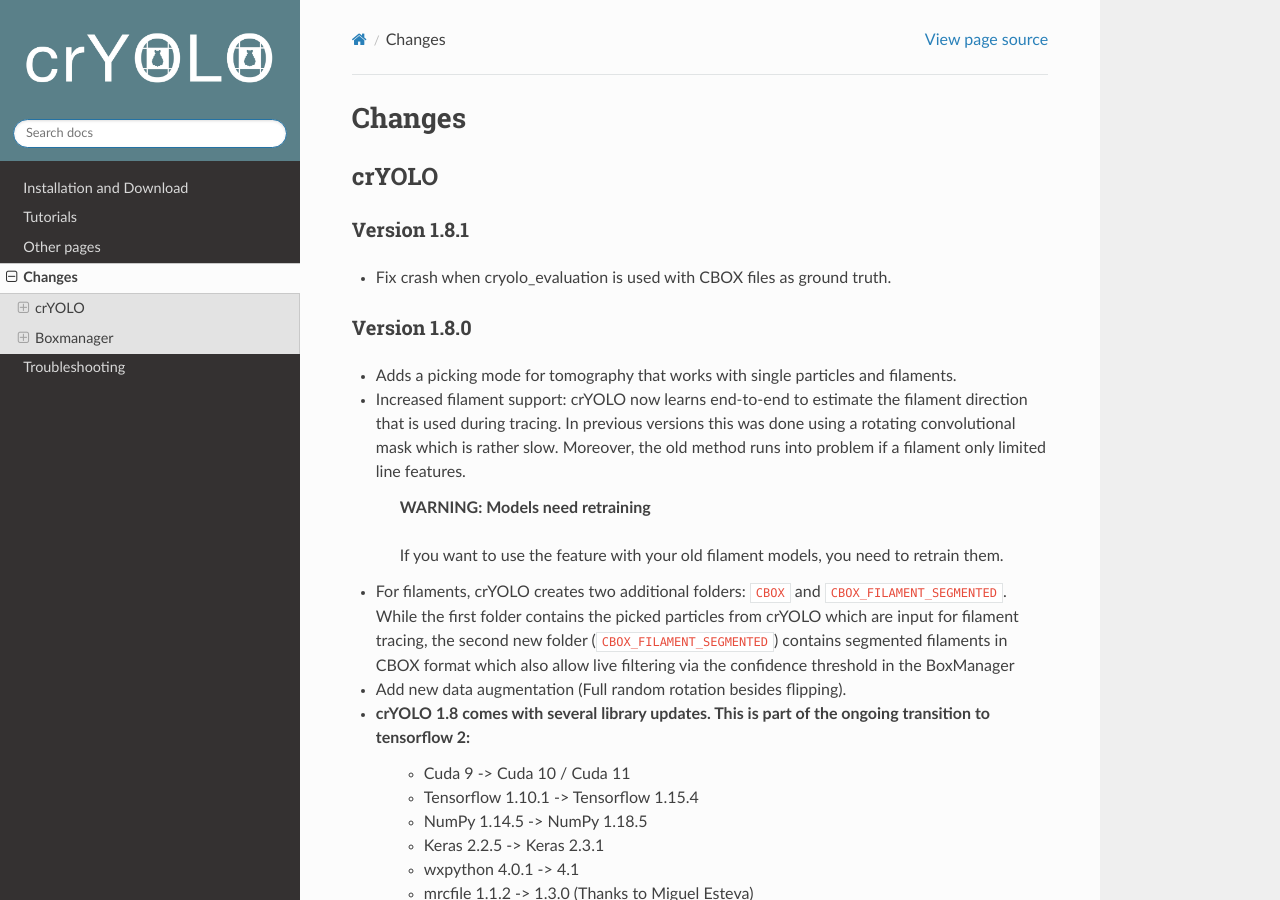
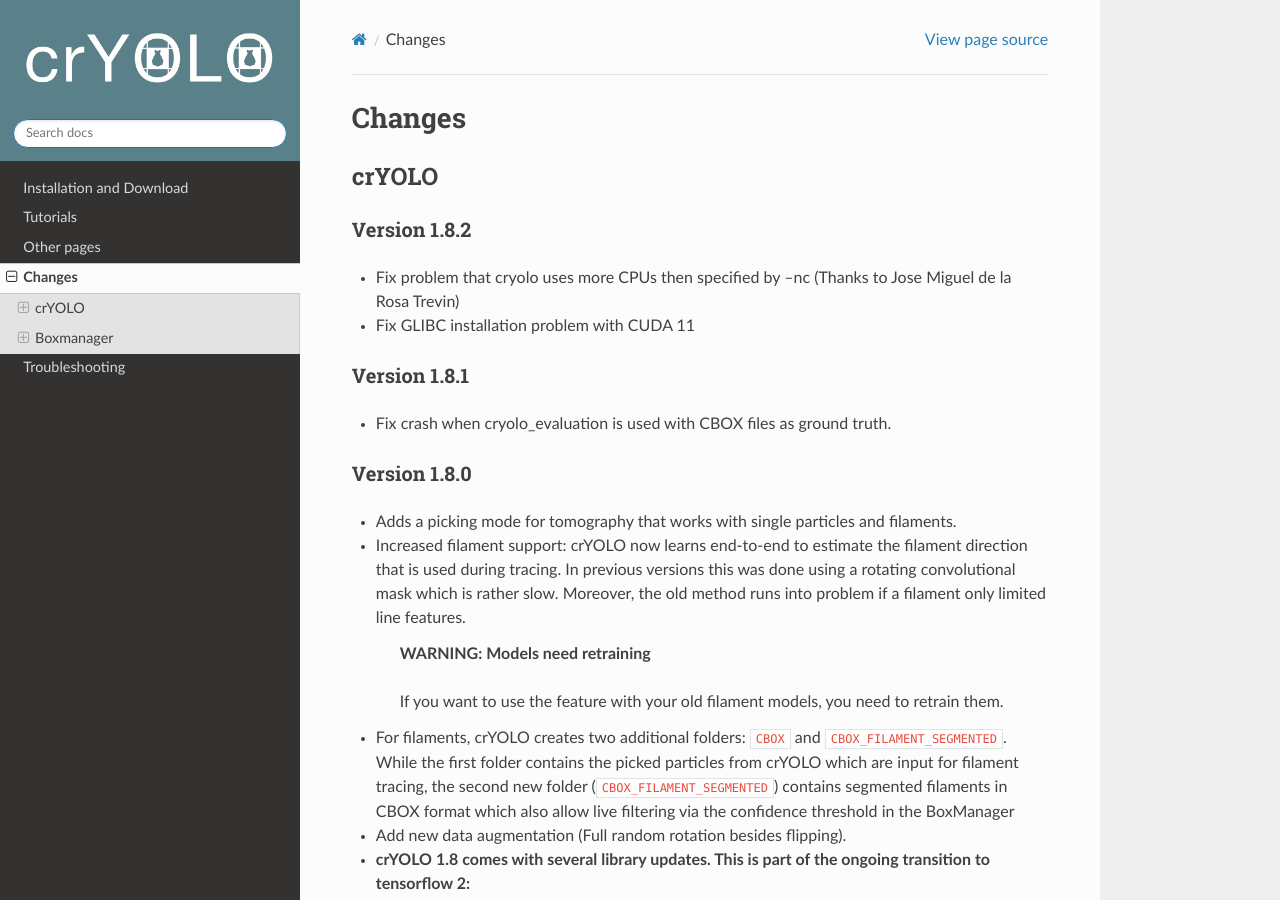
Before and after one commit to MPI-Dortmund/cryolo, a Sphinx documentation site: the page built from source/changes.rst, in a window 1280 px wide and 900 px high. Built offline with Sphinx 7.4.7 and the Read the Docs theme 2.0.0, drawn with Linux system fonts in a browser that asks for light colours.

Commit message:
update changes

```diff
--- a/source/changes.rst
+++ b/source/changes.rst
@@ -3,6 +3,12 @@
 
 crYOLO
 ^^^^^^
+
+Version 1.8.2
+*************
+
+* Fix problem that cryolo uses more CPUs then specified by --nc (Thanks to Jose Miguel de la Rosa Trevin)
+* Fix GLIBC installation problem with CUDA 11
 
 Version 1.8.1
 *************
```
